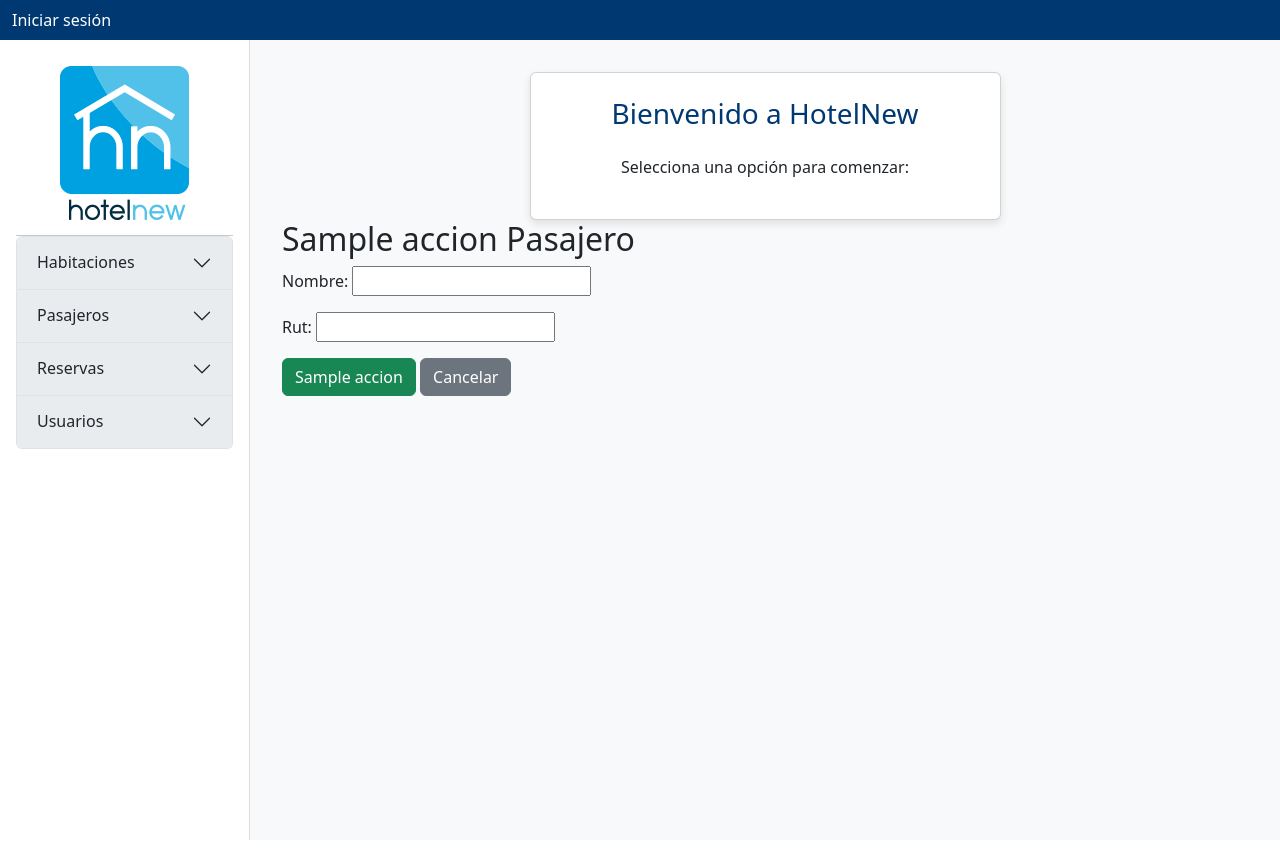
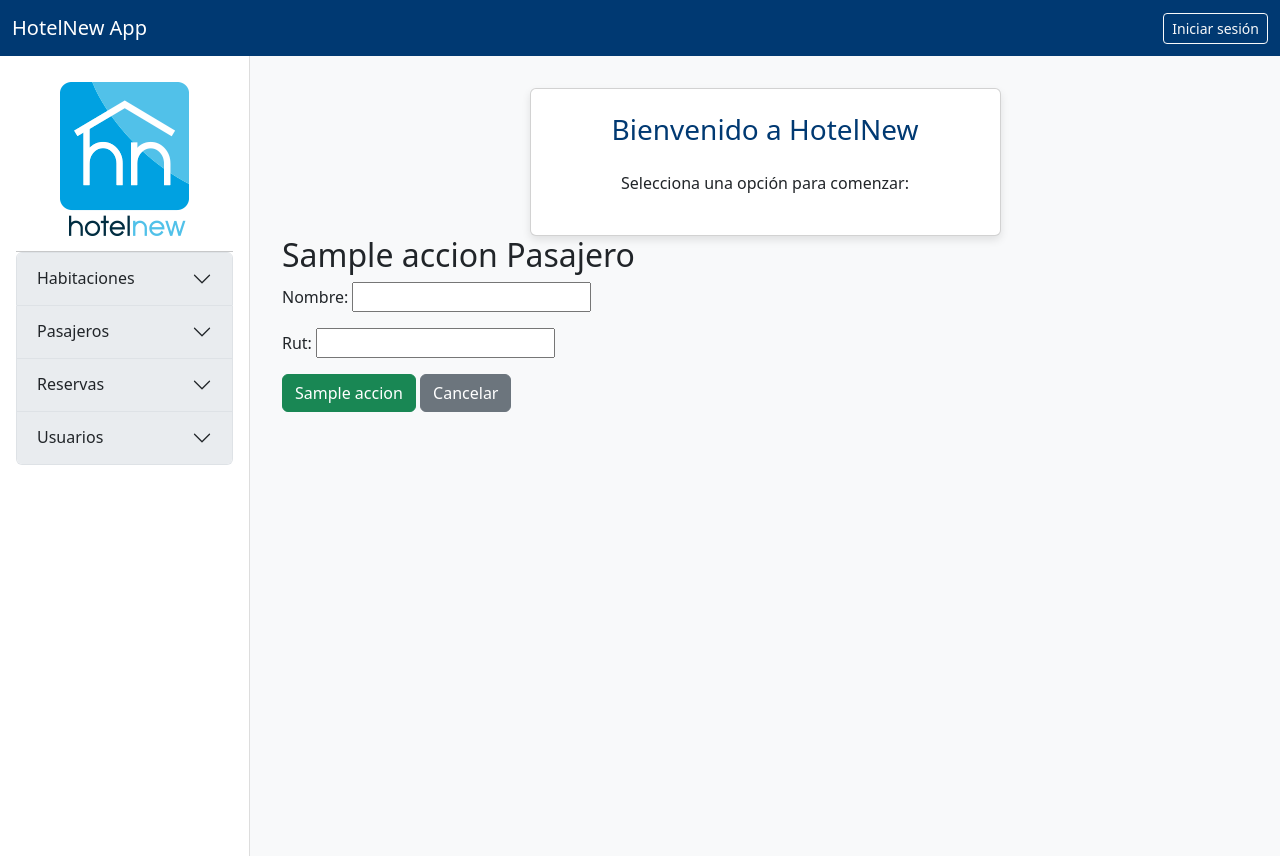
Before and after one commit to ceal2013/TDA, a Django app: template templates/pasajeros/form_pasajero.html in a window 1280 px wide. Run offline with Django 5.2, Linux system fonts and the light colour scheme; tables that the repository leaves empty hold one stand-in row (values such as "Sample post"); the template is opened without the code that fills it: values that come from a table or form of the project are taken from there, most other values are stand-ins (such as "Sample title", 1, 10 or a date in 2020).

Commit message:
Mejora la barra de navegación para mostrar el nombre de usuario en lugar del ID de sesión y ajusta el diseño de los botones de inicio y cierre de sesión.

```diff
--- a/templates/home.html
+++ b/templates/home.html
@@ -73,16 +73,17 @@
     <!-- Navbar -->
     <nav class="navbar navbar-expand-lg navbar-dark">
         <div class="container-fluid">
-            {% if user.is_authenticated %}
-                <a class="navbar-brand" href="{% url 'home' %}">HotelNew App</a>
-                {%if user.is_staff %}
-                    <div class="ms-auto">
-                        <p class="text-center">Has iniciado sesión como: <strong>{{ request.user.username }}</strong></p>
-                        <a href="{% url 'logout' %}" class="btn btn-outline-light btn-sm">Cerrar sesión</a>
-                    </div>
-                {% endif %}
+            <a class="navbar-brand" href="{% url 'home' %}">HotelNew App</a>
+
+            {% if request.session.usuario_id %}
+                <div class="ms-auto d-flex align-items-center">
+                    <p class="mb-0 text-white me-3">Sesión iniciada como: <strong>{{ request.session.nombre_usuario }}</strong></p>
+                    <a href="{% url 'logout' %}" class="btn btn-outline-light btn-sm">Cerrar sesión</a>
+                </div>
             {% else %}
-                <a class="nav-link" href="{% url 'login' %}">Iniciar sesión</a>
+                <div class="ms-auto">
+                    <a class="btn btn-outline-light btn-sm" href="{% url 'login' %}">Iniciar sesión</a>
+                </div>
             {% endif %}
         </div>
     </nav>
```
